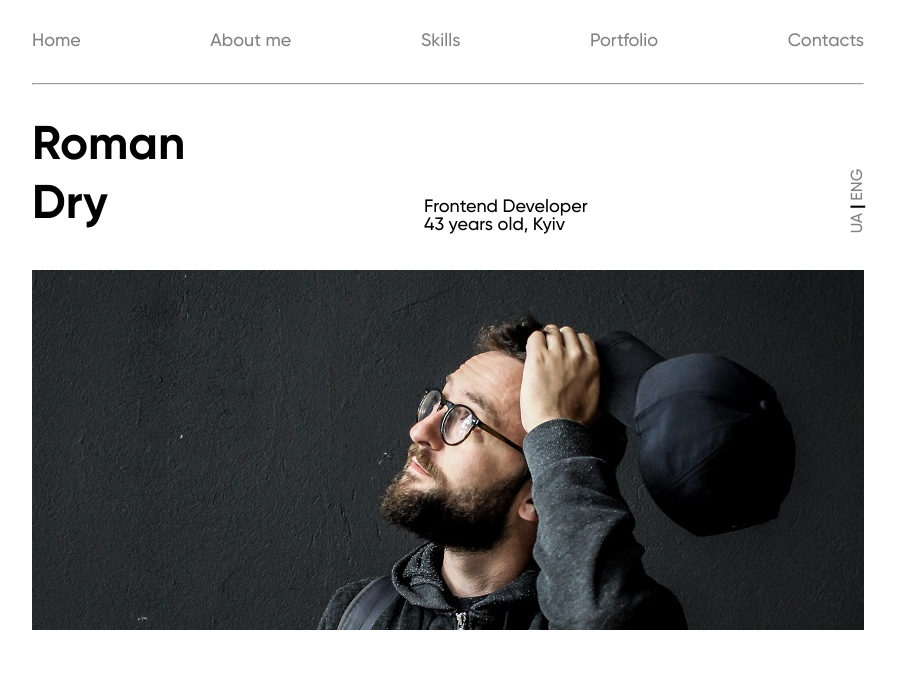
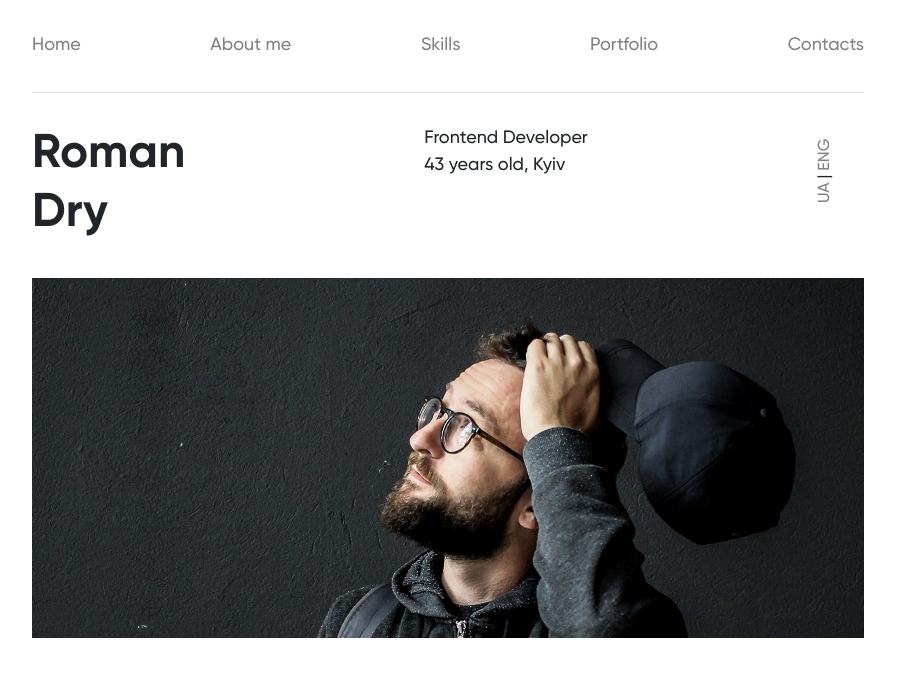
Before and after one commit to roman-dry/hw6_figma_fragment, a plain HTML site: page index.html in a window 1280 px wide. Shown: the whole page, without its empty margins (192-1089 px from the left). Drawn offline with nearby package versions, Linux system fonts and the light colour scheme.

Commit message:
fourth commit

```diff
--- a/index.html
+++ b/index.html
@@ -6,11 +6,12 @@
 	<meta name="viewport" content="width=device-width, initial-scale=1.0">
 	<title>Figma Portfolio Fragment without Bootstap4</title>
 	<link rel="stylesheet" href="https://cdn.jsdelivr.net/npm/reset-css@5.0.1/reset.min.css">
+	<link rel="stylesheet" href="https://cdn.jsdelivr.net/npm/bootstrap@4.6.2/dist/css/bootstrap.css">
 	<link rel="stylesheet" href="./style.css">
 </head>
 <body>
-	<div class="container">
-		<div class="header">
+	<div class="container p-0">
+		<div class="header d-flex justify-content-between">
 			<div>
 				<a href="" alt="Home" title="Home" target="_blank">Home</a>
 			</div>
@@ -28,7 +29,7 @@
 			</div>
 		</div>
 		<hr>
-		<div class="description">
+		<div class="description d-flex justify-content-between aling-items-end">
 			<div class="name">
 				Roman<br>
 				Dry
@@ -38,7 +39,7 @@
 				43 years old, Kyiv
 			</div>
 			<div class="language">
-				<a href="" target="_self">UA</a> <span class="slash">|</span> <a href="" target="_self"> ENG </a>
+				<a href="" target="_self">UA</a> <span class="b">|</span> <a href="" target="_self"> ENG </a>
 			</div>
 		</div>
 		<div class="image"></div>
--- a/style.css
+++ b/style.css
@@ -14,24 +14,18 @@ html, body {
 	background-color: white;
 	font-family: Gilroy;
 	font-weight: normal;
-	box-sizing: border-box;
 }
 .container {
 	width: 65%;
 	min-width: 19rem;
 	margin: 0 auto;
-	padding: 0;
 }
 
 .header {
-	width: 100%;
 	padding: 1.8rem 0;
-	display: flex;
-	justify-content: space-between;
 }
 a {
 	color: #828282;
-	text-decoration: none;
 }
 a:hover, a:focus, a:active {
 	text-decoration: none;
@@ -42,12 +36,8 @@ hr {
 	margin: 0 auto;
 }
 .description {
-	width: 100%;
 	margin-top: 1.8rem;
 	margin-bottom: 2rem;
-	display: flex;
-	justify-content: space-between;
-	align-items: flex-end;
 }
 .name {
 	font-size: 2.63rem;
@@ -59,9 +49,6 @@ hr {
 	margin-right: -1.5rem;
    margin-bottom: 1.4rem;
 	font-size: .89rem;
-}
-.slash {
-	font-weight: bold;
 }
 
 .image {
```
